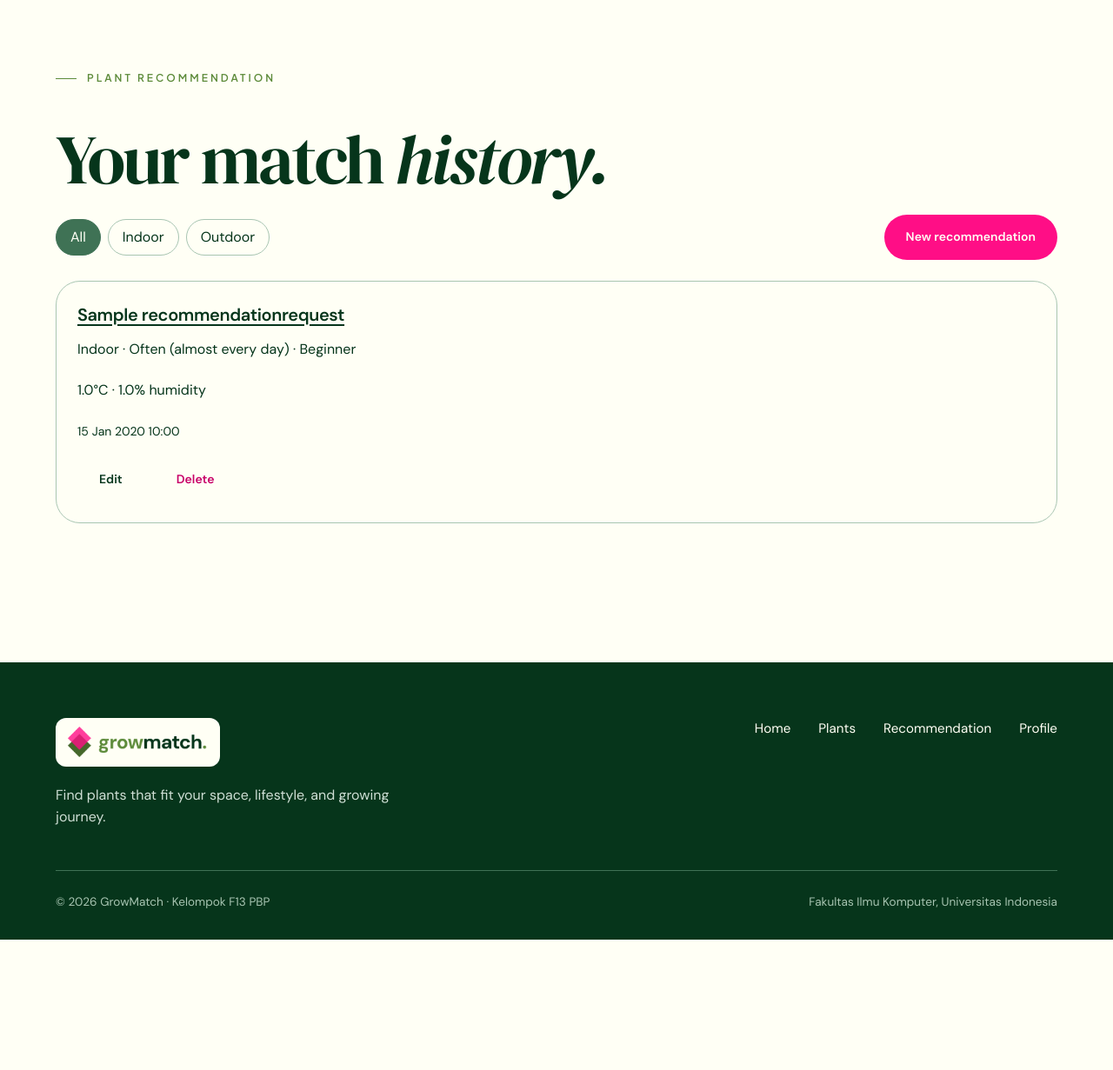
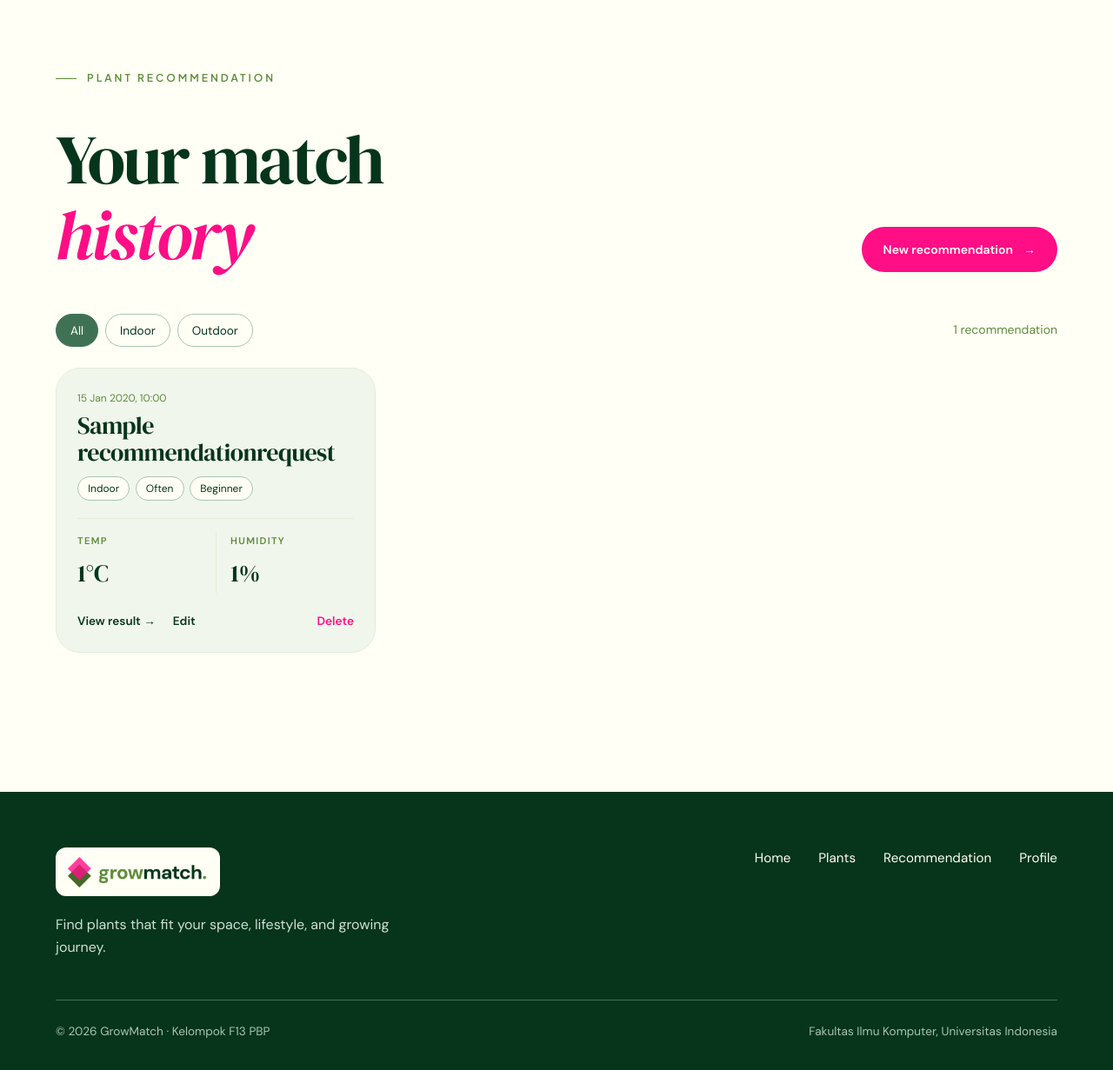
Before and after one commit to pbp-kelompok-f13/GrowMatch, a Django app: page /recommendation/history/ in a window 1280 px wide. Shown: the part 80-1311 px from the top of the page at 87% size. Before the commit the page ends 1161 px from the top, so only its background shows below. Run offline with Django 5.2, Linux system fonts and the light colour scheme; a user stored in the database is signed in; tables that the repository leaves empty hold one stand-in row (values such as "Sample post").

Commit message:
Redesign recommendation history and edit pages

```diff
--- a/recommendation/models.py
+++ b/recommendation/models.py
@@ -52,6 +52,10 @@ class RecommendationRequest(models.Model):
         return self.location_name.split(",")[0].strip()
 
     @property
+    def watering_label(self):
+        return self.get_watering_frequency_display().split(" (")[0]
+
+    @property
     def has_weather(self):
         return self.temperature is not None and self.humidity is not None
 
--- a/recommendation/static/recommendation/css/recommendation.css
+++ b/recommendation/static/recommendation/css/recommendation.css
@@ -301,6 +301,7 @@
 
 .rec-filter a {
     padding: 0.4rem 1rem;
+    font-size: 0.85rem;
     border: 1px solid var(--line);
     border-radius: var(--radius-max);
     color: var(--ink);
@@ -315,6 +316,135 @@
 
 .rec-card h3 a {
     color: var(--ink);
+}
+
+.rec-history-count {
+    margin: 0;
+    color: var(--secondary-base);
+    font-size: 0.875rem;
+}
+
+.rec-history-grid {
+    display: grid;
+    grid-template-columns: repeat(auto-fill, minmax(min(100%, 17rem), 1fr));
+    gap: 1.5rem;
+}
+
+.rec-history-card {
+    display: flex;
+    flex-direction: column;
+    padding: 1.5rem;
+    background: var(--secondary-10);
+    border: 1px solid var(--secondary-20);
+    border-radius: var(--radius-card);
+}
+
+.rec-history-date {
+    color: var(--secondary-base);
+    font-size: 0.75rem;
+}
+
+.rec-history-card h3 {
+    margin: 0.35rem 0 0.75rem;
+    font-family: var(--font-heading);
+    font-size: 1.75rem;
+    font-weight: 400;
+    line-height: 1.1;
+}
+
+.rec-history-card h3 a {
+    color: var(--ink);
+    text-decoration: none;
+}
+
+.rec-history-card h3 a:hover {
+    color: var(--secondary-base);
+}
+
+.rec-history-tags {
+    display: flex;
+    flex-wrap: wrap;
+    gap: 0.4rem;
+    margin: 0 0 1.25rem;
+    padding: 0;
+    list-style: none;
+}
+
+.rec-history-tags li {
+    padding: 0.2rem 0.7rem;
+    border: 1px solid var(--line);
+    border-radius: var(--radius-max);
+    background: var(--paper);
+    font-size: 0.75rem;
+}
+
+.rec-history-weather {
+    display: grid;
+    grid-template-columns: 1fr 1fr;
+    margin: 0 0 1.25rem;
+    padding-top: 1rem;
+    border-top: 1px solid var(--secondary-20);
+}
+
+.rec-history-weather div + div {
+    padding-left: 1rem;
+    border-left: 1px solid var(--secondary-20);
+}
+
+.rec-history-weather dt {
+    color: var(--secondary-base);
+    font-size: 0.7rem;
+    font-weight: 600;
+    letter-spacing: 0.12em;
+    text-transform: uppercase;
+}
+
+.rec-history-weather dd {
+    margin: 0.2rem 0 0;
+    font-family: var(--font-heading);
+    font-size: 1.75rem;
+}
+
+.rec-history-note {
+    margin: 0 0 1.25rem;
+    padding-top: 1rem;
+    border-top: 1px solid var(--secondary-20);
+    font-size: 0.85rem;
+}
+
+.rec-history-actions {
+    display: flex;
+    align-items: center;
+    gap: 1.25rem;
+    margin-top: auto;
+    font-size: 0.85rem;
+    font-weight: 600;
+}
+
+.rec-history-actions a {
+    color: var(--ink);
+    text-decoration: none;
+}
+
+.rec-history-actions a:hover {
+    color: var(--secondary-base);
+}
+
+.rec-history-actions form {
+    margin: 0 0 0 auto;
+}
+
+.rec-history-delete {
+    padding: 0;
+    border: 0;
+    background: none;
+    color: var(--accent-base);
+    font: inherit;
+    cursor: pointer;
+}
+
+.rec-history-delete:hover {
+    text-decoration: underline;
 }
 
 
--- a/recommendation/static/recommendation/js/recommendation.js
+++ b/recommendation/static/recommendation/js/recommendation.js
@@ -65,7 +65,12 @@ async function submitDelete(event) {
         return;
     }
     item.remove();
-    if (!document.querySelector("[data-history-item]")) {
+    const remaining = document.querySelectorAll("[data-history-item]").length;
+    const count = document.querySelector("[data-history-count]");
+    if (count) {
+        count.textContent = `${remaining} recommendation${remaining === 1 ? "" : "s"}`;
+    }
+    if (!remaining) {
         document.querySelector("[data-history-empty]").hidden = false;
     }
 }
--- a/recommendation/templates/recommendation/history.html
+++ b/recommendation/templates/recommendation/history.html
@@ -11,7 +11,10 @@
 {% block content %}
 <section class="container rec-page">
     <div class="eyebrow"><span class="small-line"></span>Plant Recommendation</div>
-    <h1>Your match <i>history.</i></h1>
+    <div class="rec-hero">
+        <h1>Your match<br><i>history</i></h1>
+        <a href="{% url 'recommendation:form' %}" class="button--accent">New recommendation <span aria-hidden="true">→</span></a>
+    </div>
 
     {% include 'recommendation/_messages.html' %}
 
@@ -22,23 +25,34 @@
             <a href="?space_type={{ value }}" {% if space_type == value %}aria-current="page"{% endif %}>{{ label }}</a>
             {% endfor %}
         </nav>
-        <a href="{% url 'recommendation:form' %}" class="button--accent">New recommendation</a>
+        <p class="rec-history-count" data-history-count>{{ recommendations|length }} recommendation{{ recommendations|length|pluralize }}</p>
     </div>
 
-    <div class="grid" data-history-list>
+    <div class="rec-history-grid" data-history-list>
         {% for recommendation in recommendations %}
-        <article class="card rec-card" data-history-item>
-            <h3><a href="{% url 'recommendation:detail' recommendation.pk %}">{{ recommendation.location_name }}</a></h3>
-            <p class="muted">
-                {{ recommendation.get_space_type_display }} · {{ recommendation.get_watering_frequency_display }} · {{ recommendation.get_experience_level_display }}
-            </p>
+        <article class="rec-history-card" data-history-item>
+            <time class="rec-history-date" datetime="{{ recommendation.created_at|date:'c' }}">{{ recommendation.created_at|date:"d M Y, H:i" }}</time>
+            <h3><a href="{% url 'recommendation:detail' recommendation.pk %}">{{ recommendation.city }}</a></h3>
+            <ul class="rec-history-tags">
+                <li>{{ recommendation.get_space_type_display }}</li>
+                <li>{{ recommendation.watering_label }}</li>
+                <li>{{ recommendation.get_experience_level_display }}</li>
+            </ul>
             {% if recommendation.has_weather %}
-            <p>{{ recommendation.temperature }}°C · {{ recommendation.humidity }}% humidity</p>
+            <dl class="rec-history-weather">
+                <div><dt>Temp</dt><dd>{{ recommendation.temperature|floatformat:0 }}°C</dd></div>
+                <div><dt>Humidity</dt><dd>{{ recommendation.humidity|floatformat:0 }}%</dd></div>
+            </dl>
+            {% else %}
+            <p class="rec-history-note">Weather data isn't available yet. Edit and save again to fetch the latest data.</p>
             {% endif %}
-            <small class="muted">{{ recommendation.created_at|date:"d M Y H:i" }}</small>
-            <div class="rec-actions">
-                <a href="{% url 'recommendation:edit' recommendation.pk %}" class="button--secondary">Edit</a>
-                {% include 'recommendation/_delete_form.html' %}
+            <div class="rec-history-actions">
+                <a href="{% url 'recommendation:detail' recommendation.pk %}">View result <span aria-hidden="true">→</span></a>
+                <a href="{% url 'recommendation:edit' recommendation.pk %}">Edit</a>
+                <form method="post" action="{% url 'recommendation:delete' recommendation.pk %}" data-ajax-delete>
+                    {% csrf_token %}
+                    <button type="submit" class="rec-history-delete">Delete</button>
+                </form>
             </div>
         </article>
         {% endfor %}
```
Also changed, not shown: recommendation/templates/recommendation/edit.html (+6 -2 lines), recommendation/tests.py (+11 -3 lines).
